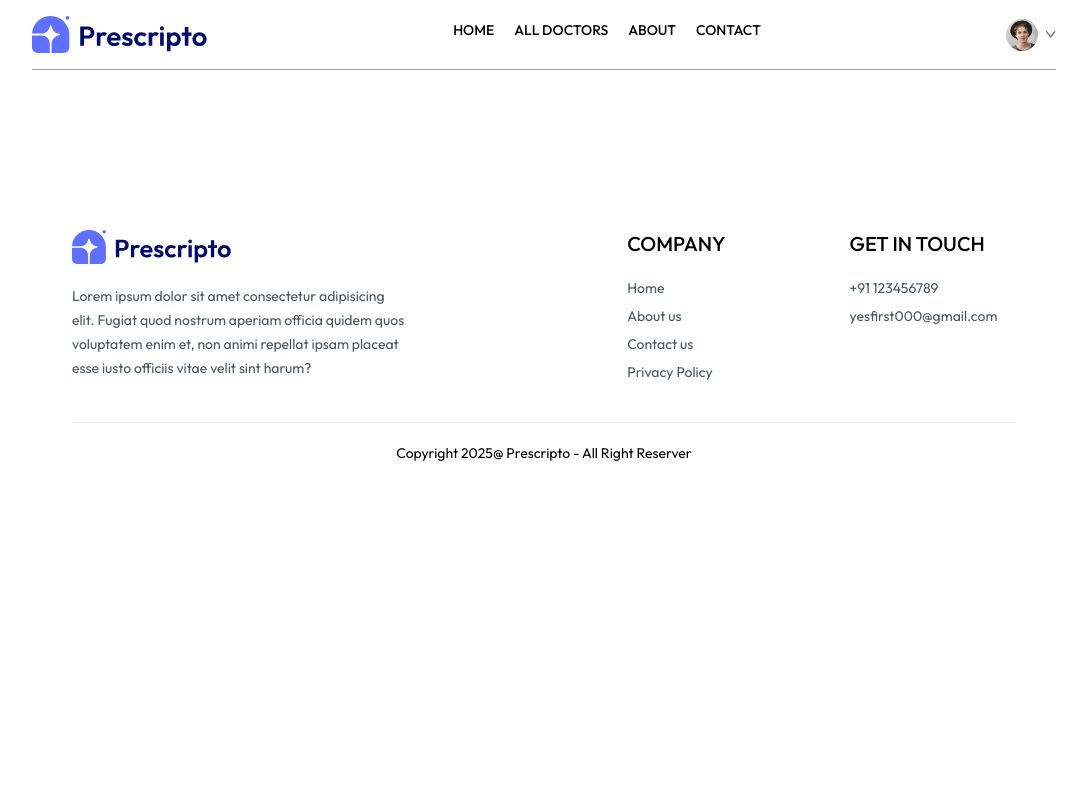
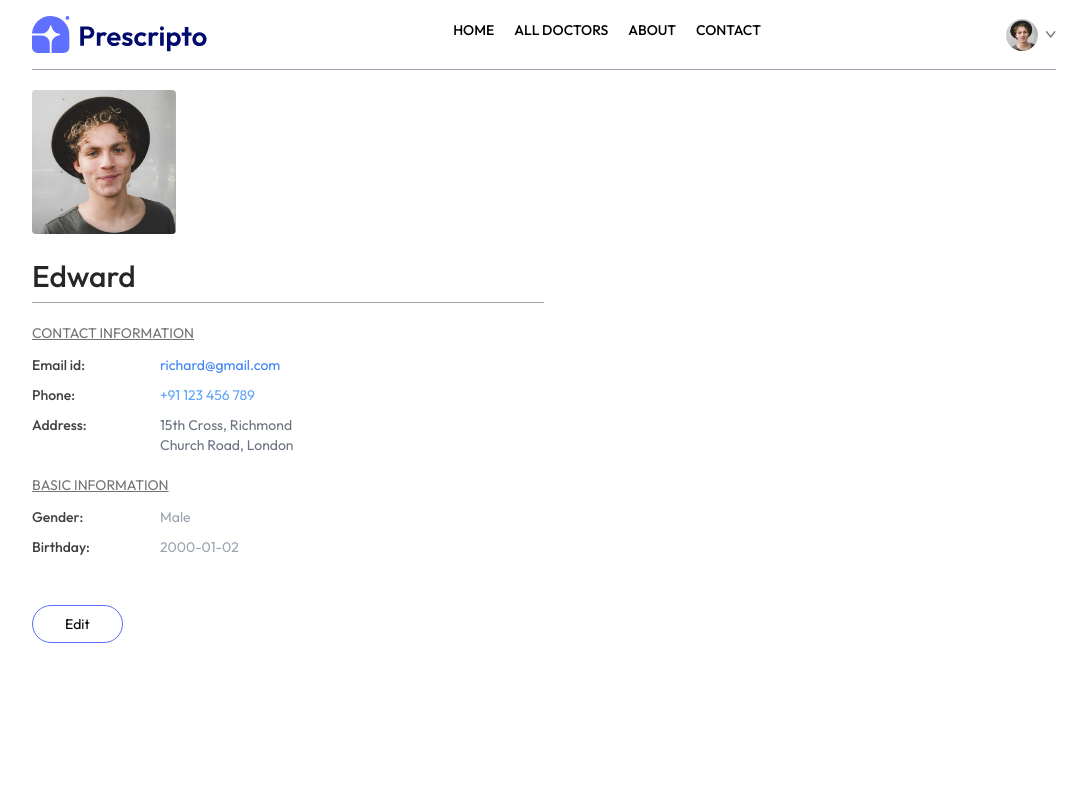
Before and after one commit to Ritesh-977/Dr_Appointment, a React (Vite) app in the folder frontend/: page /my-profile in a window 1280 px wide. Shown: the top 800 px of the page, without its empty margins (96-1183 px from the left). Built offline with nearby package versions, Linux system fonts and the light colour scheme.

Commit message:
ProfileandAppointment

```diff
--- a/frontend/src/App.jsx
+++ b/frontend/src/App.jsx
@@ -23,7 +23,7 @@
       <Route path='/about' element={<About/>}/>
       <Route path='/contact' element={<Contact/>}/>
       <Route path='/my-profile' element={<MyProfile/>}/>
-      <Route path='/my-appointment' element={<MyAppointments/>}/>
+      <Route path='/my-appointments' element={<MyAppointments/>}/>
       <Route path='/appointment/:docId' element={<Appointment/>}/>
      </Routes>
      <Footer/>
--- a/frontend/src/pages/Login.jsx
+++ b/frontend/src/pages/Login.jsx
@@ -1,10 +1,45 @@
-import React from 'react'
+import React, { useState } from 'react'
 
 const Login = () => {
+  const [state, setState] = useState('Sign Up')
+
+  const [email, setEmail] = useState('')
+  const [password, setPassword] = useState('')
+  const [name, setName] = useState('')
+
+  const onSubmitHandler = async (e) => {
+    e.preventDefault();
+
+  }
+
   return (
-    <div>
-      Login
-    </div>
+    <form className='min-h-[80vh] flex items-center'>
+     <div className='flex flex-col gap-3 m-auto items-start p-8 min-w-[340px] sm:min-w-96 border rounded-xl text-zinc-600 text-sm shadow-lg'>
+      <p className='text-2xl font-semibold'>{state === 'Sign Up' ? 'Create Account' : 'Login'}</p>
+       <p>Please {state === 'Sign Up' ? 'sign up' : 'login'} to book appointment</p>
+       {
+        state === 'Sign Up' &&
+       <div className= 'w-full'>
+        <p>Full Name</p>
+        <input className='border border-zinc-300 rounded w-full p-2 mt-1' type="text" onChange={(e)=>setName(e.target.name)} value={name}/>
+       </div>
+      }
+       <div className='w-full'>
+        <p>Email</p>
+        <input className='border border-zinc-300 rounded w-full p-2 mt-1' type="email" onChange={(e)=>setEmail(e.target.name)} value={email}/>
+       </div>
+       <div className='w-full'>
+        <p>Password</p>
+        <input className='border border-zinc-300 rounded w-full p-2 mt-1' type="password" onChange={(e)=>setPassword(e.target.name)} value={password}/>
+       </div>
+       <button className='bg-primary text-white w-full py-2 rounded-md text-base'>{state === 'Sign Up' ? 'Create Account' : 'Login'}</button>
+      {
+        state === 'Sign Up' ?
+        <p> Already have an account ? <span onClick={()=>setState('Login')} className='text-primary underline cursor-pointer'>Login here</span> </p> :
+        <p> Create a new account ? <span onClick={()=>setState('Sign Up')} className='text-primary underline cursor-pointer'>Click here</span></p>
+      }
+     </div>
+    </form>
   )
 }
 
--- a/frontend/src/pages/MyAppointments.jsx
+++ b/frontend/src/pages/MyAppointments.jsx
@@ -1,9 +1,37 @@
-import React from 'react'
+import React, { useContext } from 'react'
+import { AppContext } from './../context/AppContext';
 
 const MyAppointments = () => {
+
+  const { doctors } = useContext(AppContext)
+
   return (
     <div>
-
+      <p className='pb-3 mt-12 font-medium text-zinc-700 border-b'>My appointments</p>
+      <div>
+        {
+        doctors.slice(0,3).map((item, index)=>(
+          <div key={index} className='grid grid-cols-[1fr_2fr] gap-4 sm:flex sm:gap-6 py-2 border-b'>
+            <div>
+              <img className='w-32 bg-indigo-50' src={item.image} alt="" />
+            </div>
+            <div className='flex-1 text-sm text-zinc-600'>
+              <p className='text-neutral-800 font-semibold'>{item.name}</p>
+              <p>{item.speciality}</p>
+              <p className='text-zinc-700 font-medium mt-1'>Address:</p>
+              <p className='text-xs'>{item.address.line1}</p>
+              <p className='text-xs'>{item.address.line2}</p>
+              <p className='text-xs mt-1'><span className='text-sm text-neutral-700 font-medium'>Date & Time:</span> 02, January,2025 | 5:39 PM</p>
+            </div>
+            <div></div>
+            <div className='flex flex-col gap-2 justify-end'>
+              <button className='text-sm text-stone-500 text-center sm:min-w-48 py-2 border rounded hover:bg-primary hover:text-white transition-all duratiom-300'>Pay Online</button>
+              <button className='text-sm text-stone-500 text-center sm:min-w-48 py-2 border rounded hover:bg-red-600 hover:text-white transition-all duratiom-300'>Cancel appointment</button>
+            </div>
+          </div>
+        ))
+        }
+      </div>
     </div>
   )
 }
--- a/frontend/src/pages/MyProfile.jsx
+++ b/frontend/src/pages/MyProfile.jsx
@@ -1,9 +1,84 @@
-import React from 'react'
+import React, { useState } from 'react'
+import { assets } from './../assets/assets';
 
 const MyProfile = () => {
+
+  const [userData, setUserData] = useState({
+    name: "Edward",
+    image: assets.profile_pic,
+    email: 'richard@gmail.com',
+    phone: '+91 123 456 789',
+    address: {
+      line1: "15th Cross, Richmond",
+      line2: "Church Road, London"
+    },
+    gender: 'Male',
+    dob: '2000-01-02'
+  })
+
+  const [isEdit, setIsEdit] = useState(false)
   return (
-    <div>
-
+    <div className='max-w-lg flex flex-col gap-2 text-sm'>
+      <img className='w-36 rounded' src={userData.image} alt="" />
+      {
+        isEdit ?
+        <input className='bg-gray-50 text-3xl font-medium max-w-60 mt-4' type="text" value={userData.name} onChange={e => setUserData(prev => ({...prev, name: e.target.value}))} />
+        : <p className='font-medium text-3xl text-neutral-800 mt-4'>{userData.name}</p>
+      }
+      <hr className='bg-zinc-400 h-[1px] border-none'/>
+      <div>
+        <p className='text-neutral-500 underline mt-3'>CONTACT INFORMATION</p>
+        <div className='grid grid-cols-[1fr_3fr] gap-y-2.5 mt-3 text-neutral-700'>
+          <p className='font-medium'>Email id:</p>
+          <p className='text-blue-500'>{userData.email}</p>
+          <p className='font-medium'>Phone:</p>
+          {
+            isEdit ?
+            <input className='bg-gray-100 max-w-52' type="text" value={userData.phone} onChange={e => setUserData(prev => ({...prev, phone: e.target.value}))} />
+            : <p className='text-blue-400'>{userData.phone}</p>
+          }
+          <p className='font-medium'>Address:</p>
+          {
+            isEdit ?
+            <p>
+              <input className='bg-gray-50' onChange={(e) => setUserData(prev =>({...prev, address:{...prev.address, line1: e.target.value}}))} value={userData.address.line1} type="text" />
+              <input className='bg-gray-50'  onChange={(e) => setUserData(prev =>({...prev, address:{...prev.address, line2: e.target.value}}))} value={userData.address.line2} type="text" />
+            </p>
+            : <p className='text-gray-500'>
+              {userData.address.line1}
+              <br />
+              {userData.address.line2}
+            </p>
+          }
+        </div>
+      </div>
+      <div>
+        <p  className='text-neutral-500 underline mt-3' >BASIC INFORMATION</p>
+        <div className='grid grid-cols-[1fr_3fr] gap-y-2.5 mt-3 text-neutral-700'>
+          <p className='font-medium'>Gender:</p>
+          {
+            isEdit ?
+            <select className='max-w-20 bg-gray-100' onChange={(e) => setUserData(prev => ({...prev, gender: e.target.value}))} value={userData.gender}>
+              <option value="Male">Male</option>
+              <option value="Female">Female</option>
+            </select>
+            : <p className='text-gray-400'>{userData.gender}</p>
+          }
+          <p className='font-medium'>Birthday:</p>
+          {
+            isEdit ?
+            <input className='max-w-28 bg-gray-100' type='date' onChange={(e) => setUserData(prev => ({...prev, dob: e.target.value}))} value={userData.dob}/>
+            : <p className='text-gray-400' >{userData.dob}</p>
+          }
+        </div>
+      </div>
+      <div className='mt-10'>
+        {
+          isEdit ?
+          <button className='border border-primary px-8 py-2 rounded-full hover:bg-primary hover:text-white transition-all' onClick={()=>setIsEdit(false)}>Save information</button>
+         : <button className='border border-primary px-8 py-2 rounded-full hover:bg-primary hover:text-white transition-all' onClick={()=>setIsEdit(true)}>Edit</button>
+        }
+      </div>
     </div>
   )
 }
```
